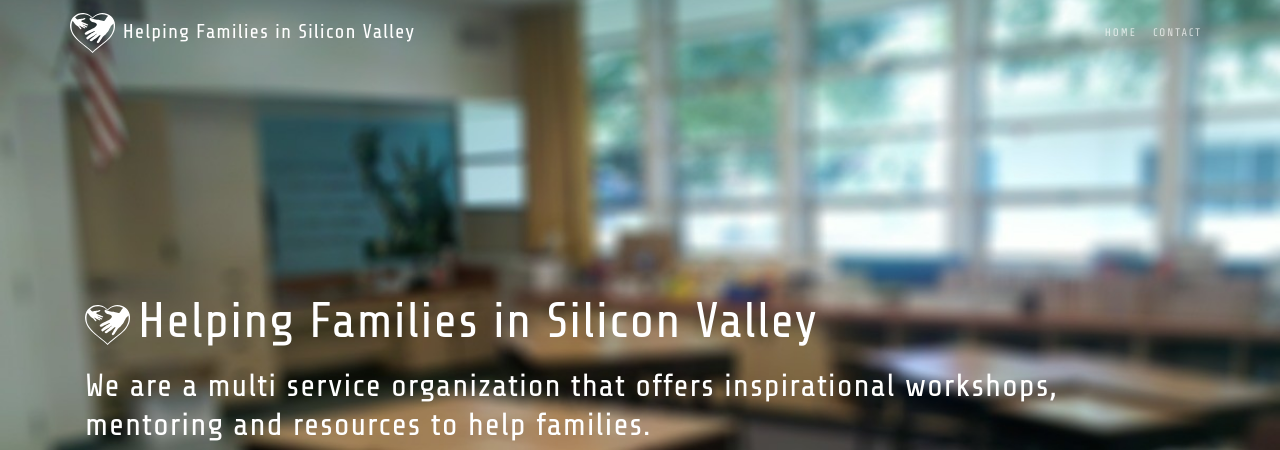
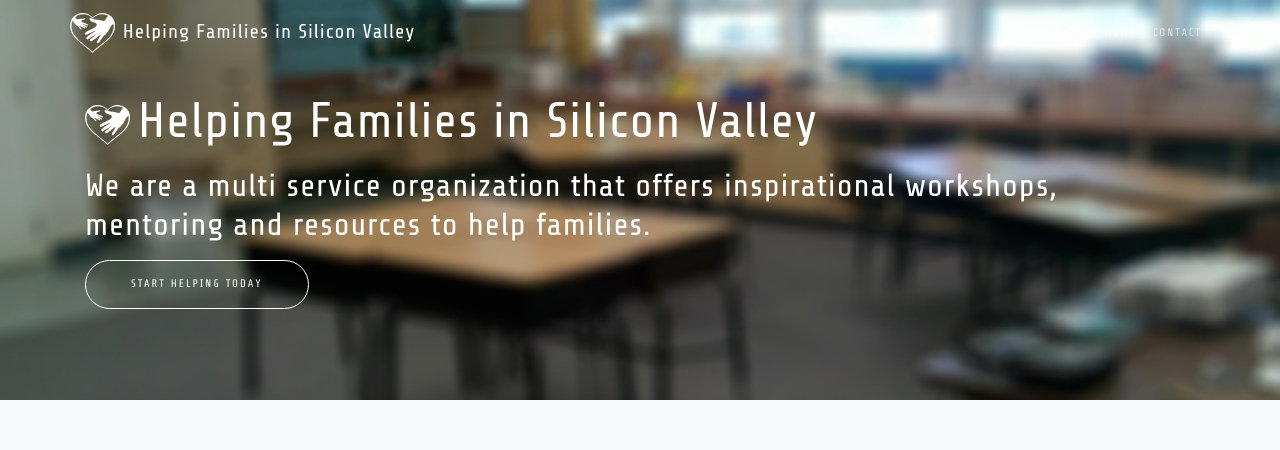
Before and after one commit to montoya332/helping-families, a React (Create React App) app: page / in a window 1280 px wide. Shown: the top 450 px of the page. Built offline with nearby package versions, Linux system fonts and the light colour scheme; a web font is replaced by a local one.

Commit message:
main logo height

```diff
--- a/src/components/NavBar.js
+++ b/src/components/NavBar.js
@@ -6,8 +6,8 @@ const NavBar = (props) => {
     <Navbar expanded="lg" fixed="top" variant="light" id="mainNav">
       <div className="container">
         <a className="navbar-brand js-scroll-trigger" href="#page-top">
-          <span className="d-none d-sm-inline mr-2">
-            <img src="logo.svg" alt="" height="40" />
+          <span className="d-none d-sm-inline">
+            <img src="logo.svg" alt="" height="40" className="mr-2" />
           </span>
           {props.company.companyName}
         </a>
--- a/src/index.css
+++ b/src/index.css
@@ -165,11 +165,6 @@ header.masthead {
   color: white;
   background-position: center;
   background-size: cover;
-  /*
-  background: url("./img/bg-pattern.png"), #7b4397;
-  background: url("./img/bg-pattern.png"), -webkit-gradient(linear, right top, left top, from(#7b4397), to(#dc2430));
-  background: url("./img/bg-pattern.png"), linear-gradient(to left, #7b4397, #dc2430);
-  */
 }
 
 header.masthead .header-content {
@@ -193,8 +188,8 @@ header.masthead .device-container .screen img {
 
 @media (min-width: 992px) {
   header.masthead {
-    height: 100vh;
-    min-height: 775px;
+    height: 30vh;
+    min-height: 400px;
     padding-top: 0;
     padding-bottom: 0;
   }
```
